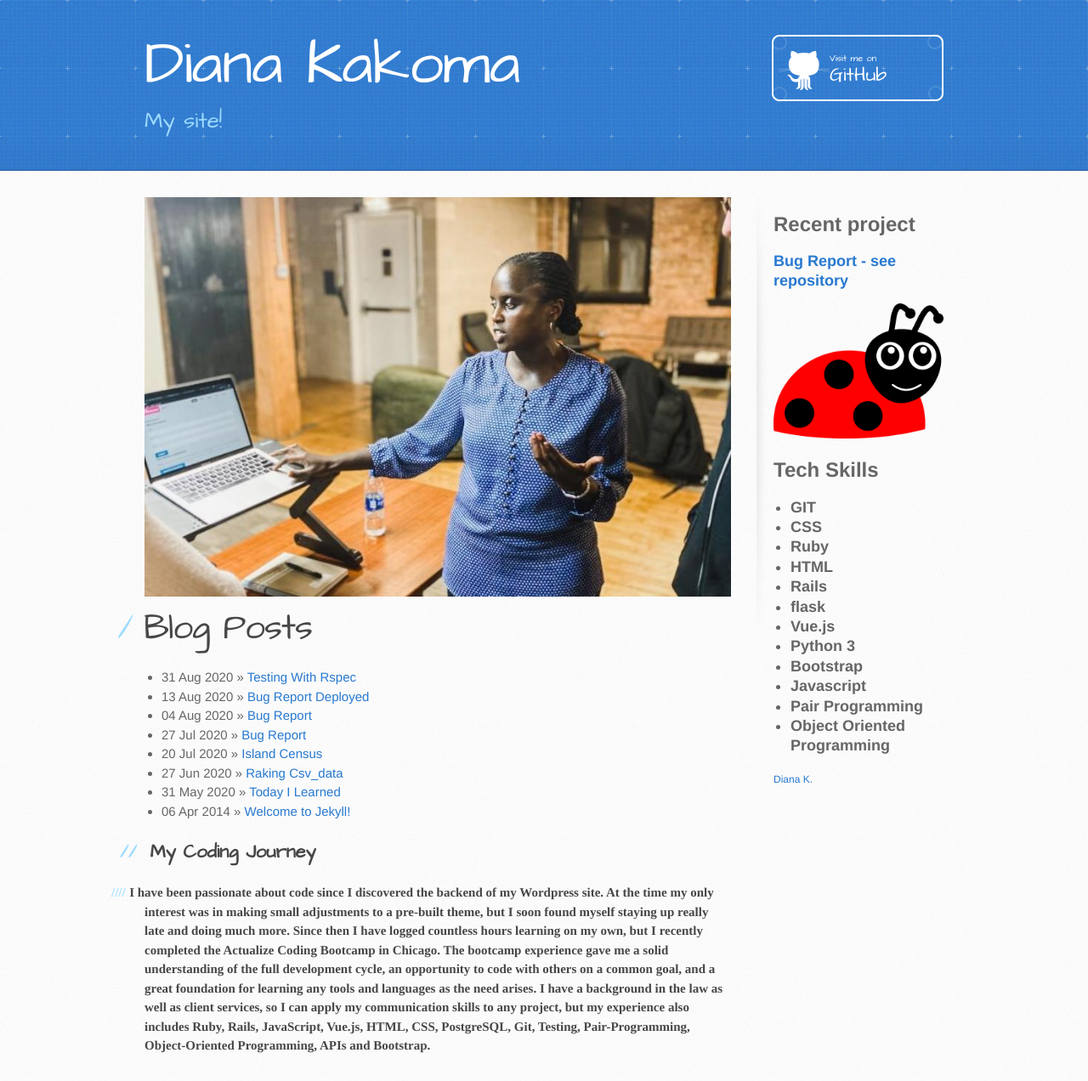
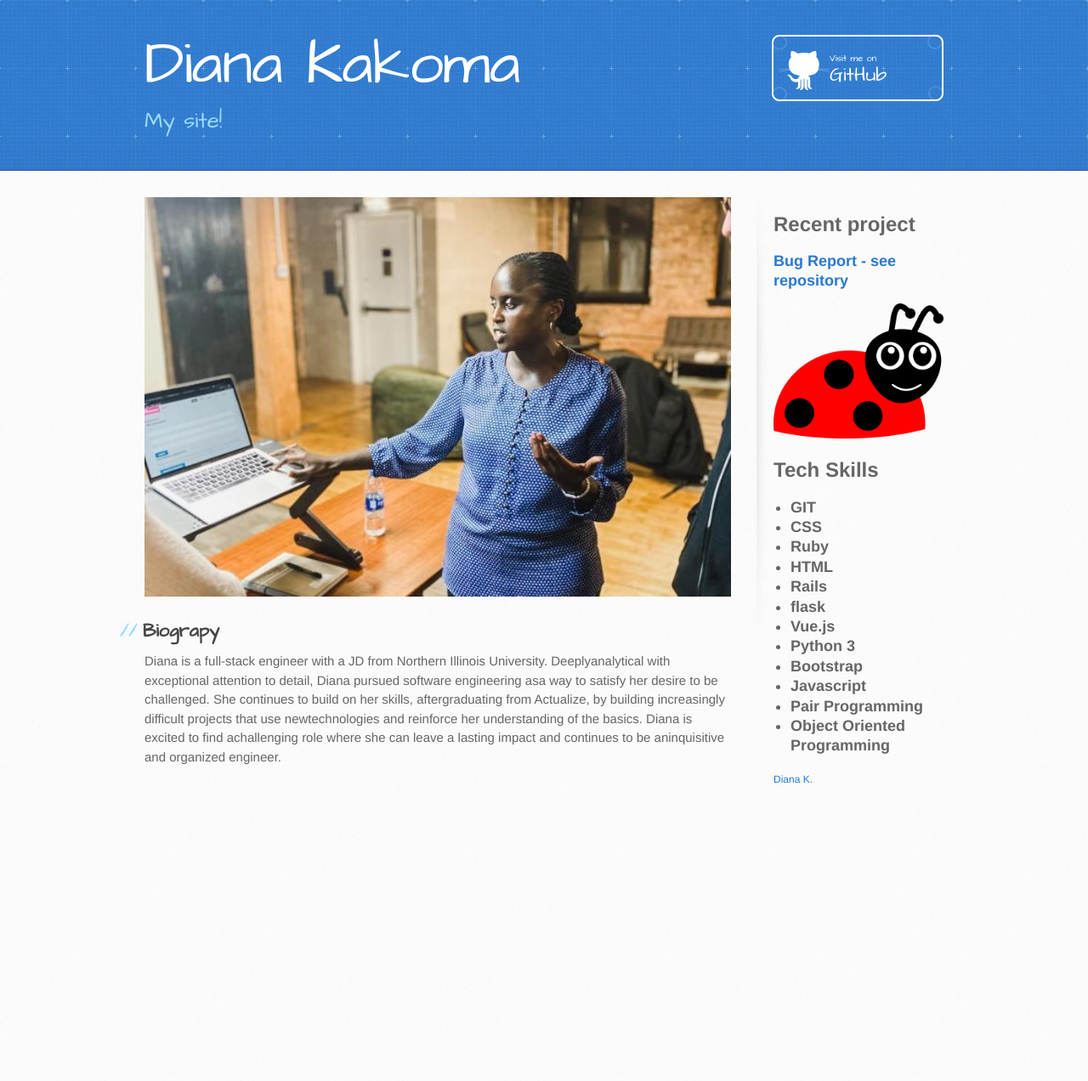
Before and after one commit to dianakakoma/dianakakoma.github.io, a Jekyll site: the page built from index.html, in a window 1280 px wide. Shown: the whole page at 85% size. Built offline with Jekyll 4.4.1, drawn with Linux system fonts in a browser that asks for light colours; comment, search, counter and statistics services are not loaded; after the commit the page ends 948 px from its top, so only the background shows below that.

Commit message:
Update index.html
Updated with new biography and got rid of the blog

```diff
--- a/index.html
+++ b/index.html
@@ -4,19 +4,15 @@ title: Architect Theme by Jason Long
 ---
 <img src="/images/capstone_demo.jpg" />
 
-<!----Blog Posts -->
+<!-- Blog Posts -->
 <div id="home">
-  <h1>Blog Posts</h1>
+  <!-- <h1>Blog Posts</h1>
   <ul class="posts">
     {% for post in site.posts %}
       <li><span>{{ post.date | date_to_string }}</span> &raquo; <a href="{{ site.baseurl }}{{ post.url }}">{{ post.title }}</a></li>
     {% endfor %}
   </ul>
-
-  <h2> My Coding Journey</h2>
-
-            <h4 style="font-family:Times">I have been passionate about code since I discovered the backend of my Wordpress site. At the time my only interest was in making small adjustments to a pre-built theme, but I soon found myself staying up really late and doing much more.
-Since then I have logged countless hours learning on my own, but I recently completed the Actualize Coding Bootcamp in Chicago. The bootcamp experience gave me a solid understanding of the full development cycle, an opportunity to code with others on a common goal, and a great foundation for learning any tools and languages as the need arises.
-I have a background in the law as well as client services, so I can apply my communication skills to any project, but my experience also includes Ruby, Rails, JavaScript, Vue.js, HTML, CSS, PostgreSQL, Git, Testing, Pair-Programming, Object-Oriented Programming, APIs and Bootstrap.
-            </h4>
+ -->
+  <h2>Biograpy</h2>
+Diana is a full-stack engineer with a JD from Northern Illinois University. Deeplyanalytical with exceptional attention to detail, Diana pursued software engineering asa way to satisfy her desire to be challenged. She continues to build on her skills, aftergraduating from Actualize, by building increasingly difficult projects that use newtechnologies and reinforce her understanding of the basics. Diana is excited to find achallenging role where she can leave a lasting impact and continues to be aninquisitive and organized engineer.
 </div>
```
